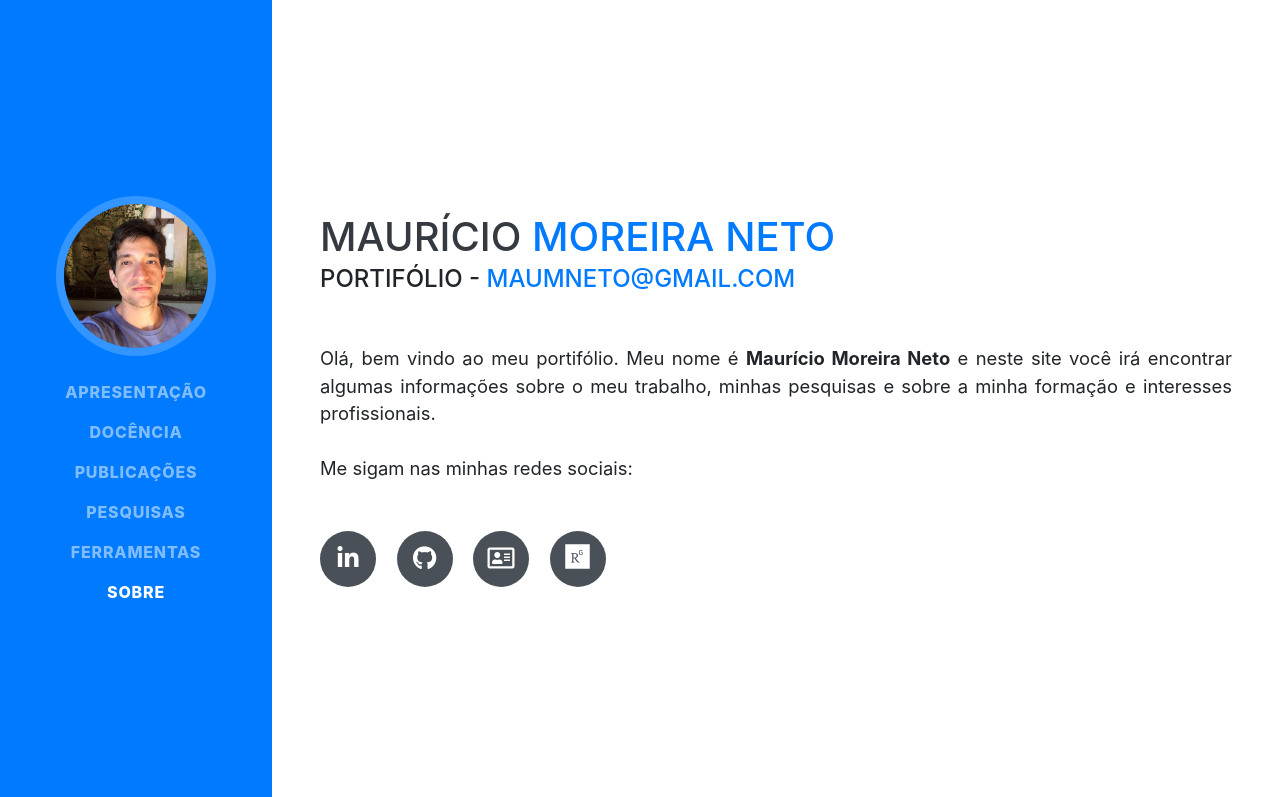
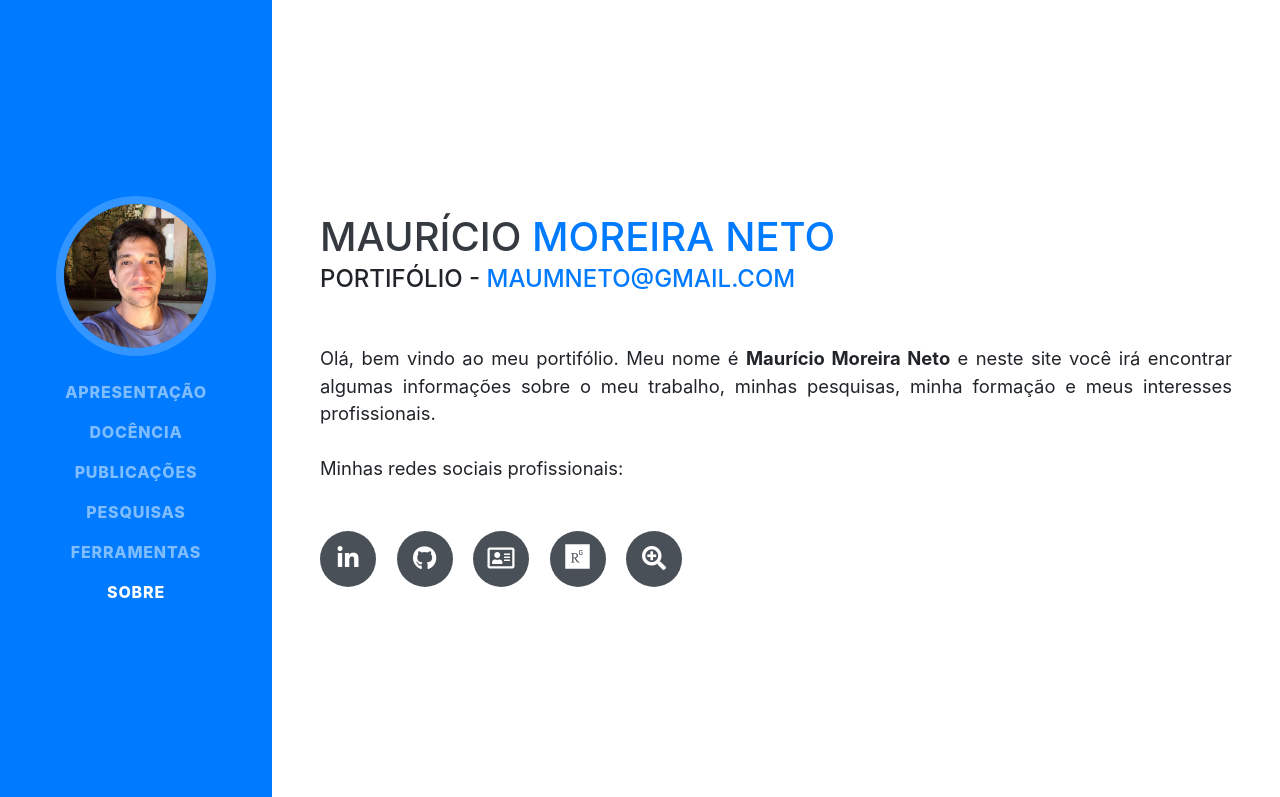
Before and after one commit to maumneto/mauriciomoreira, a website with bundled scripts: page index.html in a window 1280 px wide. Shown: the top 797 px of the page. Built offline with nearby package versions, Linux system fonts and the light colour scheme; a web font is replaced by a local one.

Commit message:
melhorias

```diff
--- a/index.html
+++ b/index.html
@@ -74,9 +74,9 @@
                     <!-- PEQUENO TEXTO -->
                     <a href="mailto:name@email.com">maumneto@gmail.com</a>
                 </div>
-                <p class="lead mb-5" align="justify"> Olá, bem vindo ao meu portifólio. Meu nome é <b>Maurício Moreira Neto</b> e neste site você irá encontrar algumas informações sobre o meu trabalho, minhas pesquisas e sobre a minha formação e interesses profissionais.
+                <p class="lead mb-5" align="justify"> Olá, bem vindo ao meu portifólio. Meu nome é <b>Maurício Moreira Neto</b> e neste site você irá encontrar algumas informações sobre o meu trabalho, minhas pesquisas, minha formação e meus interesses profissionais.
                     <br>
-                    <br> Me sigam nas minhas redes sociais: </p>
+                    <br> Minhas redes sociais profissionais: </p>
                 <div class="social-icons">
                     <a href="https://www.linkedin.com/in/maur%C3%ADcio-moreira-neto-a1a624aa/">
                         <i class="fab fa-linkedin-in"></i>
@@ -89,6 +89,9 @@
                     </a>
                     <a href="https://www.researchgate.net/profile/Mauricio_Neto2">
                         <i class="fab fa-researchgate" style='font-size:28px'></i>
+                    </a>
+                    <a href="https://orcid.org/0000-0002-4600-5873">
+                        <i class="fas fa-search-plus"></i>
                     </a>
                 </div>
             </div>
@@ -447,4 +450,4 @@
 
 </body>
 
-</html>x
+</html>
```
